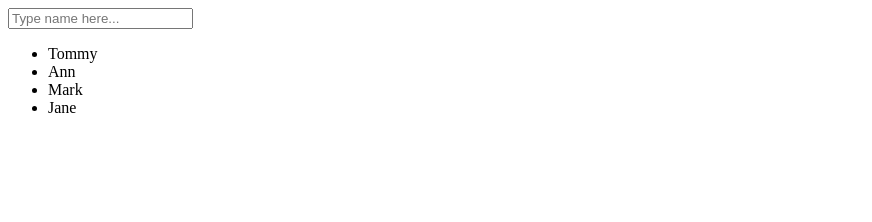
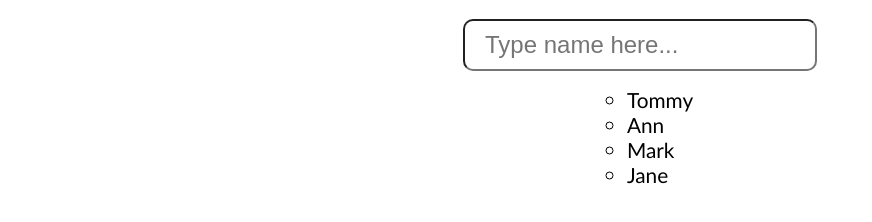
Before and after one commit to tjokic989/filterableList, a plain HTML site: page index.html in a window 1280 px wide. Shown: the whole page, without its empty margins (0-872 px from the left). Drawn offline with Linux system fonts and the light colour scheme.

Commit message:
I added some CSS styling to the project, basic for now..

```diff
--- a/index.css
+++ b/index.css
@@ -1,3 +1,27 @@
 *{
     box-sizing: border-box;
 }
+
+body {
+    margin: 0;
+    padding: 0;
+    font-family: 'Gill Sans', 'Gill Sans MT', Calibri, 'Trebuchet MS', sans-serif;
+}
+
+.container {
+    display: flex;
+    align-items: center;
+    justify-content: center;
+    flex-direction: column;
+}
+
+input{
+    border-radius: 10px;
+    font-size: 1.5rem;
+    padding: 10px 20px;
+}
+
+ul li {
+    font-size: 1.3rem;
+    list-style-type: circle;
+}
--- a/index.html
+++ b/index.html
@@ -8,7 +8,8 @@
     <link rel="stylesheet" href="index.css">
 </head>
 <body>
-
+    <div class="container">
+        <br>
         <input id="filterInput" type="text" placeholder="Type name here...">
         <ul id="filterList">
             <li>Tommy</li>
@@ -16,7 +17,7 @@
             <li>Mark</li>
             <li>Jane</li>
         </ul>
-
+    </div>
 <script src="index.js"></script>
 </body>
 </html>
```
Lines whose indentation alone changed are shown as unchanged.
